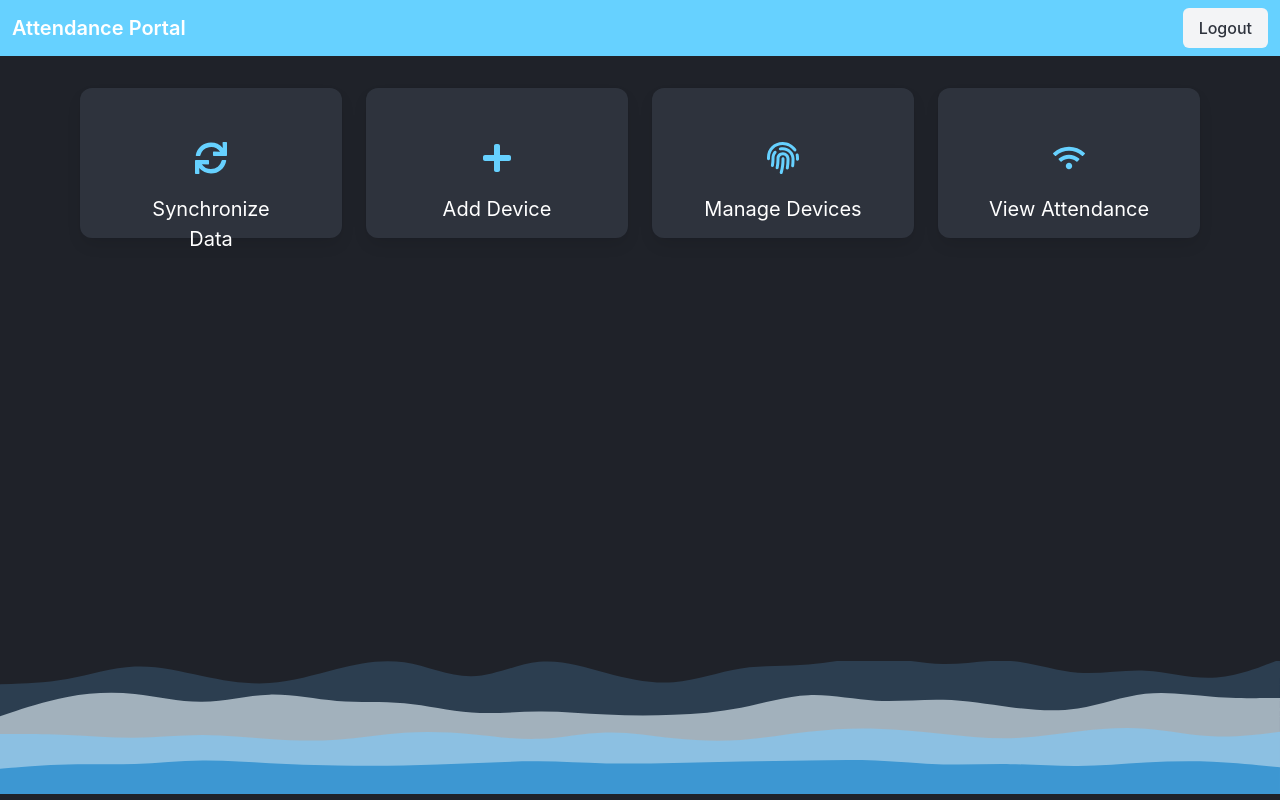
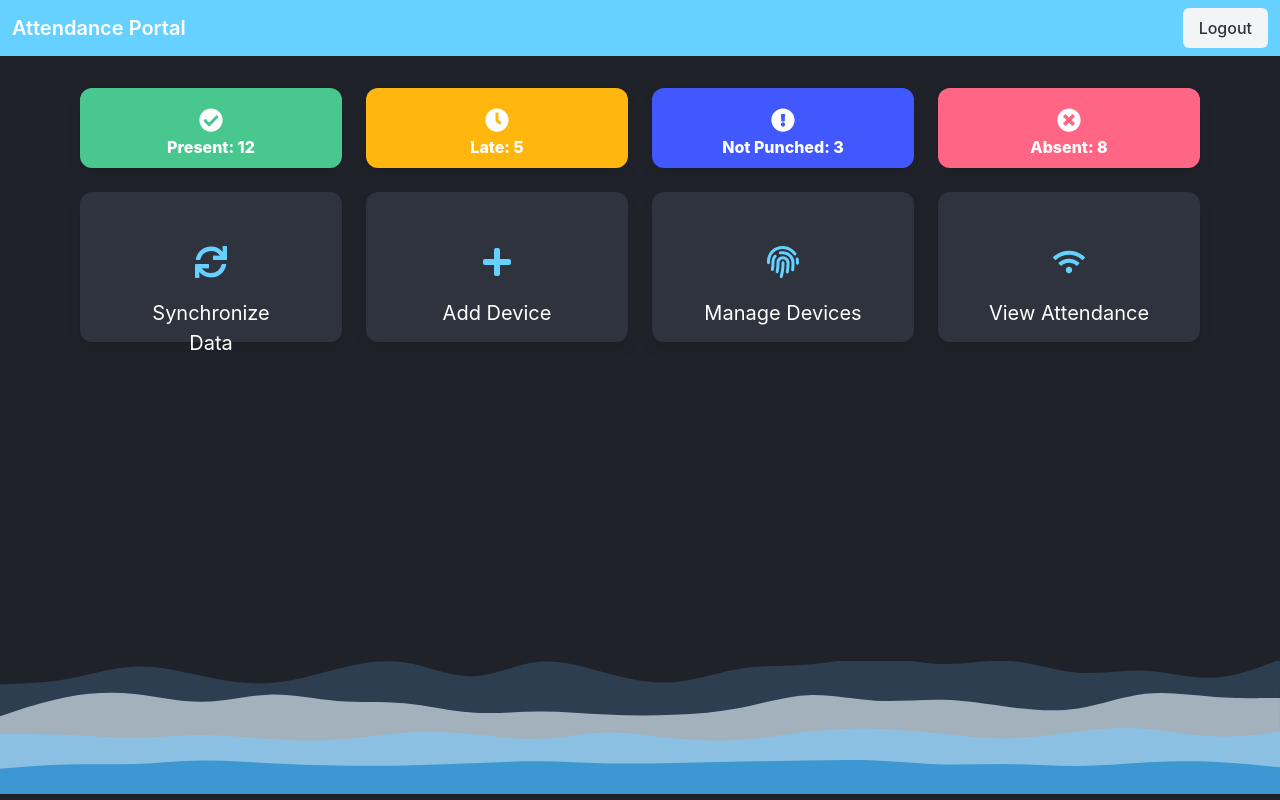
Before and after one commit to en-arnob/attendance-portal, a React (Vite) app: page / in a window 1280 px wide. Built offline with nearby package versions, Linux system fonts and the light colour scheme; sample sign-in values are in the browser's storage.

Commit message:
View Attendance Page and Attendance Status Cards

```diff
--- /dev/null
+++ b/src/components/AttendanceStatus.jsx
@@ -0,0 +1,60 @@
+import {
+  FaCheckCircle,
+  FaClock,
+  FaTimesCircle,
+  FaExclamationCircle,
+} from "react-icons/fa";
+// import { useNavigate } from "react-router-dom";
+
+const AttendanceStatus = () => {
+  // const navigate = useNavigate();
+
+  return (
+    <div className="container mt-2 p-2">
+      <div className="columns is-multiline">
+        <div className="column is-one-quarter">
+          <div
+            className="box has-background-success has-text-white has-text-centered"
+            style={{ height: "80px" }}
+          >
+            <FaCheckCircle size={24} />
+            <p className="title is-6 has-text-white">Present: 12</p>
+            {/* <p className="subtitle is-5 has-text-white">12</p> */}
+          </div>
+        </div>
+        <div className="column is-one-quarter">
+          <div
+            className="box has-background-warning has-text-white has-text-centered"
+            style={{ height: "80px" }}
+          >
+            <FaClock size={24} />
+            <p className="title is-6 has-text-white">Late: 5</p>
+            {/* <p className="subtitle is-5 has-text-white">5</p> */}
+          </div>
+        </div>
+        <div className="column is-one-quarter">
+          <div
+            className="box has-background-link has-text-white has-text-centered"
+            style={{ height: "80px" }}
+          >
+            <FaExclamationCircle size={24} />
+            <p className="title is-6 has-text-white">Not Punched: 3</p>
+            {/* <p className="subtitle is-5 has-text-white">3</p> */}
+          </div>
+        </div>
+        <div className="column is-one-quarter">
+          <div
+            className="box has-background-danger has-text-white has-text-centered"
+            style={{ height: "80px" }}
+          >
+            <FaTimesCircle size={24} />
+            <p className="title is-6 has-text-white">Absent: 8</p>
+            {/* <p className="subtitle is-5 has-text-white">8</p> */}
+          </div>
+        </div>{" "}
+      </div>
+    </div>
+  );
+};
+
+export default AttendanceStatus;
--- a/src/pages/Home.jsx
+++ b/src/pages/Home.jsx
@@ -1,11 +1,13 @@
-import Layout from '../components/Layout'
-import MenuGrid from '../components/MenuGrid';
-import ImgBg from '../assets/image.svg'
+import Layout from "../components/Layout";
+import MenuGrid from "../components/MenuGrid";
+import AttendanceStatus from "../components/AttendanceStatus";
+import ImgBg from "../assets/image.svg";
 
 const Home = () => {
   return (
     <Layout>
       <div>
+        <AttendanceStatus />
         <MenuGrid />
       </div>
       {/* SVG at the bottom */}
@@ -14,6 +16,6 @@ const Home = () => {
       </div>
     </Layout>
   );
-}
+};
 
-export default Home
+export default Home;
--- a/src/pages/ViewAttendance.jsx
+++ b/src/pages/ViewAttendance.jsx
@@ -36,9 +36,10 @@ const ViewAttendance = () => {
   const [isLoading, setIsLoading] = useState(false);
   const [startDate, setStartDate] = useState(format(new Date(), "yyyy-MM-dd"));
   const [endDate, setEndDate] = useState(format(new Date(), "yyyy-MM-dd"));
+  const [selectedDept, setSelectedDept] = useState("");
 
   const [attData, setAttData] = useState([]);
-  const [dCount, setDCount] = useState(0);
+  const [pageInfo, setPageInfo] = useState(0);
   const [dNextUrl, setDNextUrl] = useState(null);
   const [dPrevUrl, setDPrevUrl] = useState(null);
 
@@ -55,13 +56,13 @@ const ViewAttendance = () => {
     try {
       console.log(startDate, endDate);
       const response = await axios.get(
-        `${api.base}/v1/get-attendance?start_date=${startDate}&end_date=${endDate}`
+        `${api.base}/v1/get-attendance?start_date=${startDate}&end_date=${endDate}&xdept=${selectedDept}`,
       );
       const data = response.data;
       console.log(data.results);
 
       setAttData(data.results);
-      setDCount(data.count);
+      setPageInfo(data.pagination_info);
       setDNextUrl(data.next);
       setDPrevUrl(data.previous);
       setIsLoading(false);
@@ -76,7 +77,7 @@ const ViewAttendance = () => {
       const data = response.data;
       //   console.log(data.results);
       setAttData(data.results);
-      setDCount(data.count);
+      setPageInfo(data.pagination_info);
       setDNextUrl(data.next);
       setDPrevUrl(data.previous);
       setIsLoading(false);
@@ -135,6 +136,21 @@ const ViewAttendance = () => {
               />
             </div>
           </div>
+          <div className="control">
+            <label className="label has-text-white">Department</label>
+            <div className="input-container">
+              <div className="select">
+                <select
+                  value={selectedDept}
+                  onChange={(e) => setSelectedDept(e.target.value)}
+                >
+                  <option value="">All Dept.</option>
+                  <option value="IT">IT</option>
+                  <option value="ACCOUNTS">ACCOUNTS</option>
+                </select>
+              </div>
+            </div>
+          </div>
 
           {/* Search Button */}
           <div className="control mt-2">
@@ -162,6 +178,7 @@ const ViewAttendance = () => {
                 <th className="has-text-white">InTime</th>
                 <th className="has-text-white">OutTime</th>
                 <th className="has-text-white">Remarks</th>
+                <th className="has-text-white">Status</th>{" "}
               </tr>
             </thead>
             <tbody>
@@ -180,6 +197,21 @@ const ViewAttendance = () => {
                     {data.xouttime?.split("T")[1]}
                   </td>
                   <td className="has-text-white">{data.xremark}</td>
+                  <td
+                    className={`has-text-centered ${
+                      data.xstatus === "NP"
+                        ? "has-background-warning-dark has-text-white"
+                        : data.xstatus === "L"
+                          ? "has-background-warning has-text-black"
+                          : data.xstatus === "A"
+                            ? "has-background-danger has-text-white"
+                            : data.xstatus === "P"
+                              ? "has-background-success has-text-white"
+                              : "has-text-white"
+                    }`}
+                  >
+                    {data.xstatus}
+                  </td>{" "}
                 </tr>
               ))}
             </tbody>
@@ -214,9 +246,7 @@ const ViewAttendance = () => {
               </nav>
             </div>
             <div className="column is-narrow">
-              <p className="has-text-centered mt-2">
-                Showing 1-3 of {dCount} records
-              </p>
+              <p className="has-text-centered mt-2">{pageInfo}</p>
             </div>
           </div>
         </div>
```
Also changed, not shown: .zed/settings.json (added). Lines whose indentation alone changed are shown as unchanged.
